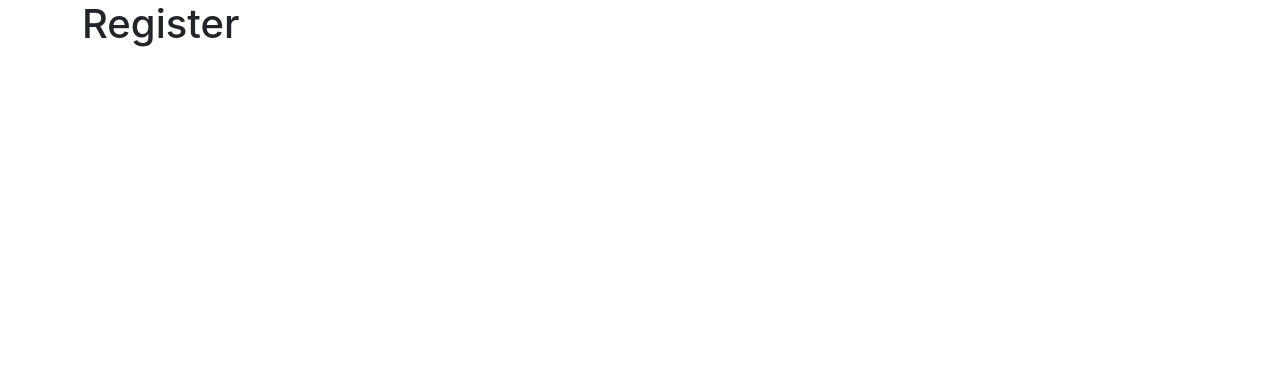
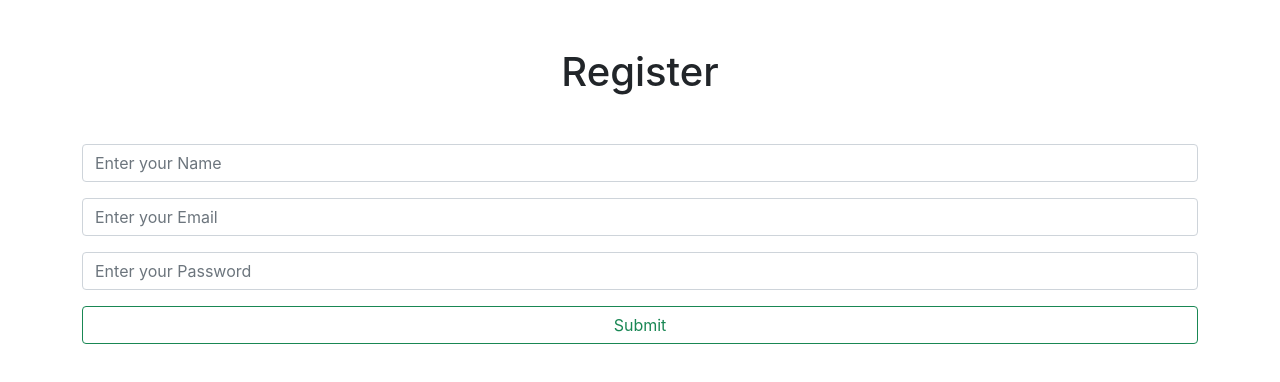
Before and after one commit to basithb/Tutor-Booking, a React (Create React App) app in the folder client/: page /register in a window 1280 px wide. Shown: the top 382 px of the page. Built offline with nearby package versions, Linux system fonts and the light colour scheme.

Commit message:
builds initial register component; returns JWT

```diff
--- a/client/src/components/Register.js
+++ b/client/src/components/Register.js
@@ -1,11 +1,76 @@
-import React, {Fragment} from "react";
+import React, {Fragment, useState} from "react";
 
 const Register = () => {
+
+    // Collecting state from these forms
+    const [inputs, setInputs] = useState({
+        // Default values
+        email: "",
+        password: "",
+        name: "",
+
+        });
+
+    // Destructuring
+    const {email, password, name } = inputs;
+
+    //onChange() function to change default values from the inputs i.e email ,name, and password.
+
+    const onChange = (event) => {
+        setInputs({...inputs, [event.target.name] : event.target.value });
+    };
+
+    //onSubmit() function to submit the inputs to our RESTful API to get the JWT Token
+
+    const onSubmitForm = async (event) => {
+
+        event.preventDefault(); // by default on clicking the 'Submit' button the page refreshes but with thepreventDefault() method; the page is prevented from refreshing.
+
+        try {
+
+            const body = {email, password, name };
+
+            // Creating a fetch request
+            const response = await fetch(
+                "http://localhost:5000/auth/register",
+                {
+                  method: "POST",
+                  headers: {
+                    "Content-type": "application/json"
+                  },
+                  body: JSON.stringify(body)
+                }
+              );
+
+        const parseRes = await response.json(); //parseResponse
+
+        console.log(parseRes);
+
+        } catch (error) {
+            console.error(error.message);
+        }
+
+    }
+
+
     return (
         <Fragment>
-            <h1>Register</h1>
+            <h1 className="text-center my-5">Register</h1>
+            <form onSubmit={onSubmitForm}>
+
+                <input type="text" name="name" placeholder="Enter your Name" className="form-control my-3" value={name} onChange={event => onChange(event)} />
+
+                <input type="email" name="email" placeholder="Enter your Email" className="form-control my-3" value={email} onChange={event => onChange(event)}  />
+
+                <input type="password" name="password" placeholder="Enter your Password" className="form-control my-3" value={password} onChange={event => onChange(event)} />
+
+                <div className="d-grid">
+                <button className="btn btn-outline-success ">Submit</button>
+                </div>
+
+            </form>
         </Fragment>
-    )
-}
+    );
+};
 
 export default Register;
```
